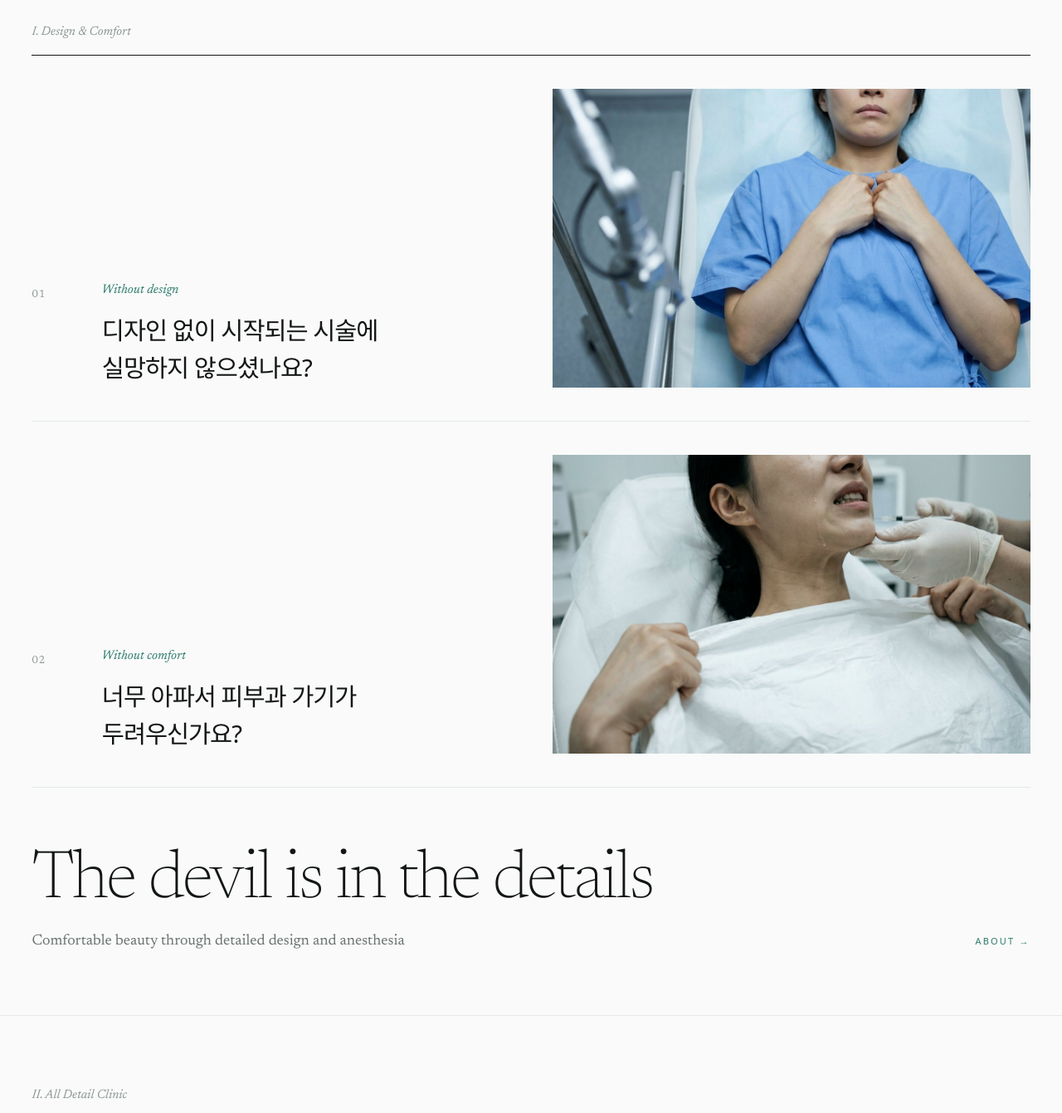
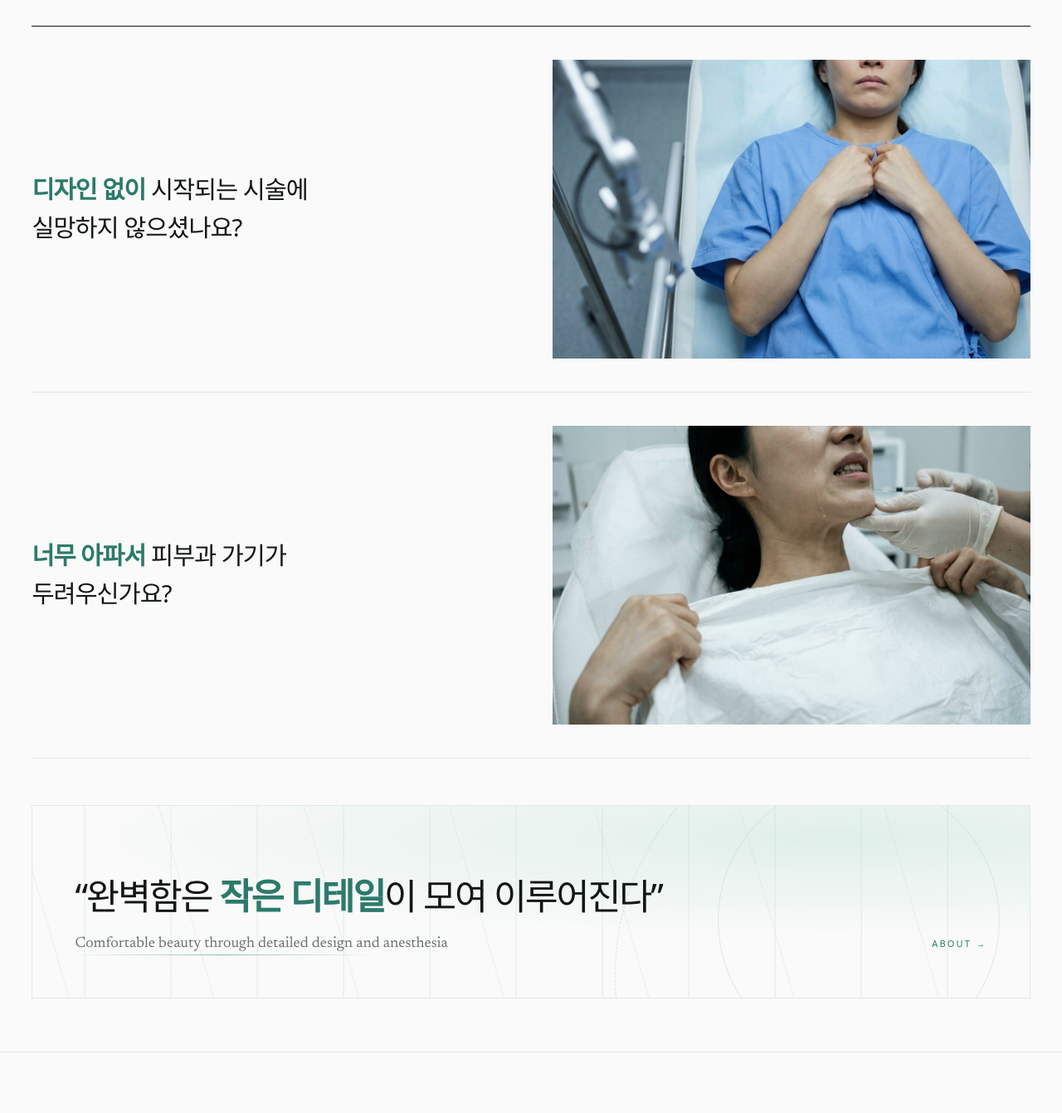
Before and after one commit to donghyunkim-cpu/AllDetailClinic, a plain HTML site: page index.html in a window 1280 px wide. Shown: the part 1059-2400 px from the top of the page at 83% size. Drawn offline with nearby package versions, Linux system fonts and the light colour scheme; a web font is replaced by a local one.

Commit message:
261006_update

```diff
--- a/index.html
+++ b/index.html
@@ -145,26 +145,22 @@
 
   <section id="design-comfort" style="padding: clamp(64px, 11vh, 140px) clamp(16px, 3vw, 40px) clamp(48px, 8vh, 100px); border-bottom: 1px solid #E4E9E6;">
     <div style="max-width: 1560px; margin: 0 auto;">
-      <p style="margin: 0 0 20px; font-family: 'Newsreader', serif; font-style: italic; font-size: 15px; color: #8B948F;">I. Design &amp; Comfort</p>
+
       <div style="border-top: 1px solid #121614;">
-      <div style="display: grid; grid-template-columns: repeat(auto-fit, minmax(min(100%, 300px), 1fr)); gap: clamp(22px, 4vw, 80px); align-items: end; padding: clamp(28px, 5vh, 56px) 0; border-bottom: 1px solid #E4E9E6;">
-        <div style="display: grid; grid-template-columns: clamp(40px, 5vw, 72px) minmax(0, 1fr); gap: clamp(10px, 1.6vw, 24px); align-items: start;">
-          <span style="font-family: 'Newsreader', serif; font-size: 13px; letter-spacing: 0.08em; color: #8B948F; padding-top: 0.5em;">01</span>
+      <div style="display: grid; grid-template-columns: repeat(auto-fit, minmax(min(100%, 300px), 1fr)); gap: clamp(22px, 4vw, 80px); align-items: center; padding: clamp(28px, 5vh, 56px) 0; border-bottom: 1px solid #E4E9E6;">
+        <div>
           <div>
-            <p style="margin: 0 0 clamp(14px, 2.4vh, 22px); font-family: 'Newsreader', serif; font-style: italic; font-size: clamp(14px, 1.2vw, 16px); color: #2C7A6B;">Without design</p>
-            <h2 data-text-reveal style="margin: 0; font-size: clamp(22px, 2.3vw, 34px); font-weight: 400; line-height: 1.55; letter-spacing: -0.035em; color: #121614;"><span style="display: block; overflow: hidden; padding-bottom: 0.1em; margin-bottom: -0.1em;"><span data-tr-line style="display: block;">디자인 없이 시작되는 시술에</span></span><span style="display: block; overflow: hidden; padding-bottom: 0.1em; margin-bottom: -0.1em;"><span data-tr-line style="display: block;">실망하지 않으셨나요?</span></span></h2>
+            <h2 data-text-reveal style="margin: 0; font-size: clamp(22px, 2.3vw, 34px); font-weight: 400; line-height: 1.55; letter-spacing: -0.035em; color: #121614;"><span style="display: block; overflow: hidden; padding-bottom: 0.1em; margin-bottom: -0.1em;"><span data-tr-line style="display: block;"><strong style="font-weight: 600; color: #2C7A6B;">디자인 없이</strong> 시작되는 시술에</span></span><span style="display: block; overflow: hidden; padding-bottom: 0.1em; margin-bottom: -0.1em;"><span data-tr-line style="display: block;">실망하지 않으셨나요?</span></span></h2>
           </div>
         </div>
         <figure style="margin: 0; min-width: 0;">
           <img loading="lazy" decoding="async" src="images/lift-anxious.jpg" alt="시술 직전 당황하는 환자" style="width: 100%; aspect-ratio: 16/10; object-fit: cover; display: block; background: #EDF1EF;" />
         </figure>
       </div>
-      <div style="display: grid; grid-template-columns: repeat(auto-fit, minmax(min(100%, 300px), 1fr)); gap: clamp(22px, 4vw, 80px); align-items: end; padding: clamp(28px, 5vh, 56px) 0; border-bottom: 1px solid #E4E9E6;">
-        <div style="display: grid; grid-template-columns: clamp(40px, 5vw, 72px) minmax(0, 1fr); gap: clamp(10px, 1.6vw, 24px); align-items: start;">
-          <span style="font-family: 'Newsreader', serif; font-size: 13px; letter-spacing: 0.08em; color: #8B948F; padding-top: 0.5em;">02</span>
+      <div style="display: grid; grid-template-columns: repeat(auto-fit, minmax(min(100%, 300px), 1fr)); gap: clamp(22px, 4vw, 80px); align-items: center; padding: clamp(28px, 5vh, 56px) 0; border-bottom: 1px solid #E4E9E6;">
+        <div>
           <div>
-            <p style="margin: 0 0 clamp(14px, 2.4vh, 22px); font-family: 'Newsreader', serif; font-style: italic; font-size: clamp(14px, 1.2vw, 16px); color: #2C7A6B;">Without comfort</p>
-            <h2 data-text-reveal style="margin: 0; font-size: clamp(22px, 2.3vw, 34px); font-weight: 400; line-height: 1.55; letter-spacing: -0.035em; color: #121614;"><span style="display: block; overflow: hidden; padding-bottom: 0.1em; margin-bottom: -0.1em;"><span data-tr-line style="display: block;">너무 아파서 피부과 가기가</span></span><span style="display: block; overflow: hidden; padding-bottom: 0.1em; margin-bottom: -0.1em;"><span data-tr-line style="display: block;">두려우신가요?</span></span></h2>
+            <h2 data-text-reveal style="margin: 0; font-size: clamp(22px, 2.3vw, 34px); font-weight: 400; line-height: 1.55; letter-spacing: -0.035em; color: #121614;"><span style="display: block; overflow: hidden; padding-bottom: 0.1em; margin-bottom: -0.1em;"><span data-tr-line style="display: block;"><strong style="font-weight: 600; color: #2C7A6B;">너무 아파서</strong> 피부과 가기가</span></span><span style="display: block; overflow: hidden; padding-bottom: 0.1em; margin-bottom: -0.1em;"><span data-tr-line style="display: block;">두려우신가요?</span></span></h2>
           </div>
         </div>
         <figure style="margin: 0; min-width: 0;">
@@ -172,9 +168,17 @@
         </figure>
       </div>
       </div>
-      <a href="about.html" style="display: block; padding: clamp(48px, 9vh, 110px) 0 clamp(8px, 2vh, 20px); color: #121614;" style-hover="color: #2C7A6B;">
-        <span style="display: block; font-family: 'Newsreader', serif; font-weight: 200; font-size: clamp(38px, 6.4vw, 104px); line-height: 1.02; letter-spacing: -0.035em;">The devil is in the details</span>
-        <span style="display: flex; flex-wrap: wrap; align-items: baseline; justify-content: space-between; gap: 14px; margin-top: clamp(16px, 2.6vh, 28px);">
+      <a href="about.html" style="position: relative; overflow: hidden; display: block; margin-top: clamp(40px, 7vh, 80px); padding: clamp(56px, 10vh, 120px) clamp(20px, 4vw, 56px) clamp(40px, 7vh, 72px); background: #F9FAF9; border: 1px solid #E4E9E6; color: #121614;" style-hover="color: #2C7A6B;">
+        <span aria-hidden="true" style="position: absolute; inset: 0; z-index: 0; pointer-events: none; overflow: hidden;">
+          <span style="position: absolute; inset: -10% -24%; background: repeating-linear-gradient(90deg, rgba(44,122,107,0.11) 0 1px, rgba(44,122,107,0) 1px 104px); animation: adcDrift 11s linear infinite;"></span>
+          <span style="position: absolute; inset: -30% -34%; background: repeating-linear-gradient(74deg, rgba(18,22,20,0.05) 0 1px, rgba(18,22,20,0) 1px 168px); animation: adcDriftSlow 22s linear infinite;"></span>
+          <span style="position: absolute; right: -10%; top: -46%; width: min(620px, 56vw); aspect-ratio: 1; border: 1px dashed rgba(44,122,107,0.18); border-radius: 50%; animation: adcRing 64s linear infinite;"></span>
+          <span style="position: absolute; right: 3%; top: -14%; width: min(340px, 32vw); aspect-ratio: 1; border: 1px solid rgba(44,122,107,0.13); border-radius: 50%;"></span>
+          <span style="position: absolute; inset: 0; background: radial-gradient(120% 82% at 80% 16%, rgba(168,214,203,0.3) 0%, rgba(249,250,249,0) 62%);"></span>
+          <span style="position: absolute; left: 0; bottom: 22%; height: 1px; width: 30%; background: linear-gradient(90deg, rgba(44,122,107,0) 0%, rgba(44,122,107,0.5) 50%, rgba(44,122,107,0) 100%); animation: adcSweep 5s cubic-bezier(.45,0,.55,1) infinite;"></span>
+        </span>
+        <span style="position: relative; z-index: 1; display: block; font-family: 'SUIT Variable', system-ui, sans-serif; font-weight: 300; font-size: clamp(22px, 3.4vw, 56px); line-height: 1.3; letter-spacing: -0.05em; word-break: keep-all;">“완벽함은 <strong style="font-weight: 600; color: #2C7A6B;">작은 디테일</strong>이 모여 이루어진다”</span>
+        <span style="position: relative; z-index: 1; display: flex; flex-wrap: wrap; align-items: baseline; justify-content: space-between; gap: 14px; margin-top: clamp(16px, 2.6vh, 28px);">
           <span style="font-family: 'Newsreader', serif; font-size: clamp(15px, 1.4vw, 19px); color: #6A736F;">Comfortable beauty through detailed design and anesthesia</span>
           <span style="font-size: 11px; letter-spacing: 0.2em; color: #2C7A6B;">ABOUT →</span>
         </span>
@@ -186,10 +190,8 @@
     <div style="max-width: 1560px; margin: 0 auto;">
       <div style="display: flex; flex-wrap: wrap; align-items: flex-end; justify-content: space-between; gap: 22px; margin-bottom: clamp(28px, 5vh, 56px);">
         <div>
-          <p style="margin: 0 0 20px; font-family: 'Newsreader', serif; font-style: italic; font-size: 15px; color: #8B948F;">II. All Detail Clinic</p>
-          <h2 style="margin: 0; font-family: 'Newsreader', serif; font-weight: 200; font-size: clamp(32px, 4.6vw, 72px); line-height: 1.02; letter-spacing: -0.035em;">All Detail Clinic</h2>
+          <h2 style="margin: 0; font-family: 'SUIT Variable', system-ui, sans-serif; font-weight: 600; font-size: clamp(26px, 3.2vw, 46px); line-height: 1.3; letter-spacing: -0.045em;">올디테일의원의 3가지 진료원칙</h2>
         </div>
-        <p style="margin: 0; max-width: 380px; font-size: 14px; line-height: 1.95; color: #6A736F;">서울대 의대 출신 조주형 대표원장이 직접 개발한 올디테일 디자인 &amp; 마취 시스템입니다.</p>
       </div>
       <div style="border-top: 1px solid #121614;">
       <div data-sys-row style="display: grid; grid-template-columns: 56px minmax(120px, 170px) 1fr; gap: clamp(14px, 2vw, 34px); align-items: center; padding: 26px 0; border-bottom: 1px solid #E4E9E6;">
@@ -270,10 +272,8 @@
     <div style="padding: 0 clamp(16px, 3vw, 40px); max-width: 1560px; margin: 0 auto;">
       <div style="display: flex; flex-wrap: wrap; align-items: flex-end; justify-content: space-between; gap: 22px; margin-bottom: clamp(30px, 6vh, 64px);" data-reveal>
         <div>
-          <p style="margin: 0 0 20px; font-family: 'Newsreader', serif; font-style: italic; font-size: 15px; color: #8B948F;">III. Signature</p>
           <h2 style="margin: 0; font-family: 'Newsreader', serif; font-weight: 200; font-size: clamp(34px, 5.4vw, 86px); line-height: 1.0; letter-spacing: -0.035em;">Seven<span style="color: #2C7A6B;"> designed</span><br />programs</h2>
         </div>
-        <p style="margin: 0; max-width: 360px; font-size: 14px; line-height: 1.95; color: #6A736F;">하나의 장비, 하나의 성분으로 부르지 않습니다. 진단부터 마취, 조합, 사후 관리까지 하나의 설계로 묶은 올디테일의 시그니처입니다.</p>
       </div>
     </div>
 
```
